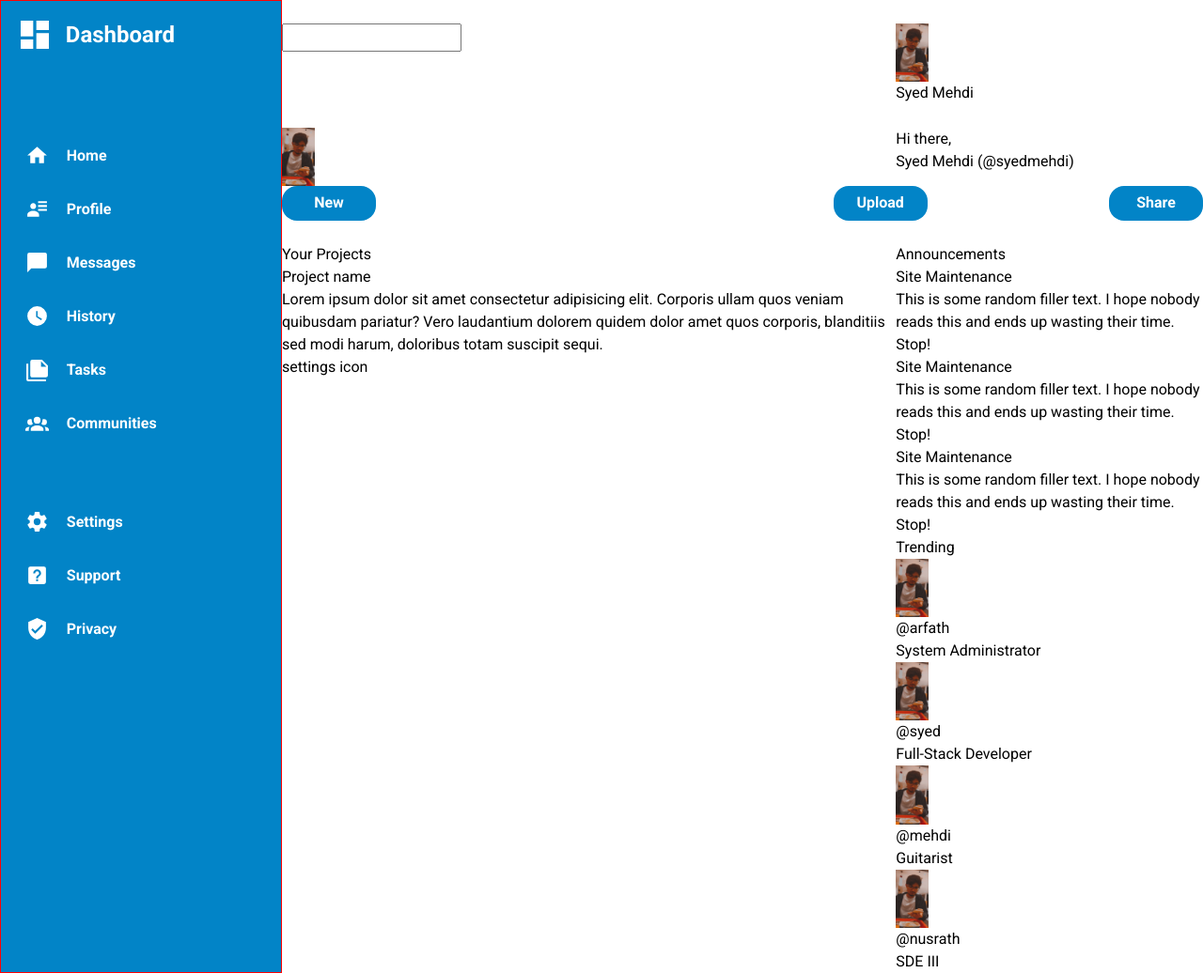
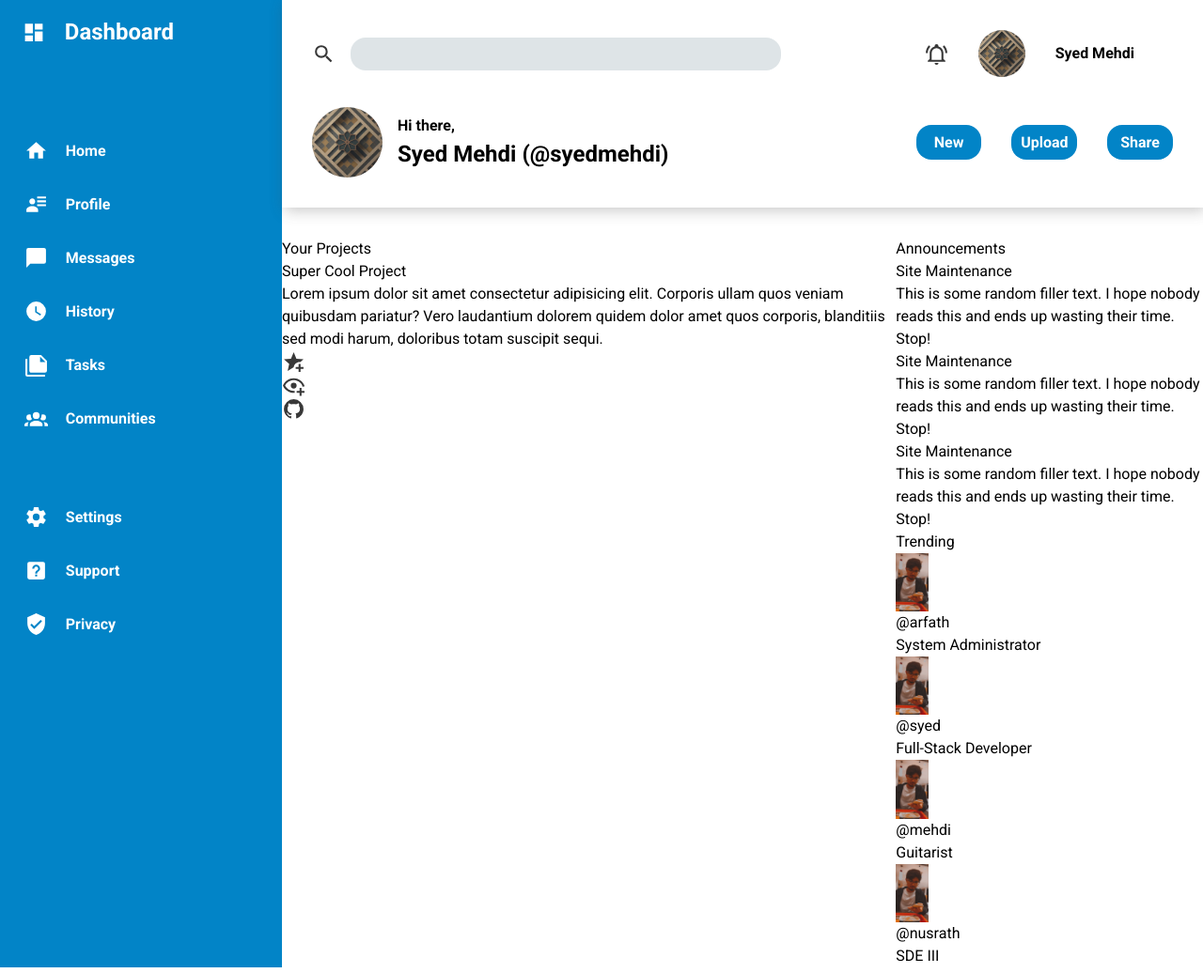
Before and after one commit to Infamous003/dashboard, a plain HTML site: page index.html in a window 1280 px wide. Shown: the whole page at 94% size. Drawn offline with Linux system fonts and the light colour scheme.

Commit message:
Style header

```diff
--- a/general.css
+++ b/general.css
@@ -14,17 +14,9 @@ main {
 
 svg {
     width: 25px;
+    height: 25px;
 }
 
 img{
     width: 35px;
 }
-
-li {
-    list-style-type: none;
-}
-
-ul {
-    padding: 0;
-    margin: 0;
-}
--- a/index.html
+++ b/index.html
@@ -9,6 +9,7 @@
     <link rel="stylesheet" href="./general.css">
     <link rel="stylesheet" href="./buttons.css">
     <link rel="stylesheet" href="./sidebar.css">
+    <link rel="stylesheet" href="./right-section.css">
 </head>
 <body>
     <main>
@@ -61,35 +62,38 @@
 
         <div class="right-section">
             <header>
-                <section>
+                <section class="head-section-top">
+                    <div class="container top-container">
                         <div>
-                        <div>
-                            <svg xmlns="http://www.w3.org/2000/svg" viewBox="0 0 24 24"><title>magnify</title><path d="M9.5,3A6.5,6.5 0 0,1 16,9.5C16,11.11 15.41,12.59 14.44,13.73L14.71,14H15.5L20.5,19L19,20.5L14,15.5V14.71L13.73,14.44C12.59,15.41 11.11,16 9.5,16A6.5,6.5 0 0,1 3,9.5A6.5,6.5 0 0,1 9.5,3M9.5,5C7,5 5,7 5,9.5C5,12 7,14 9.5,14C12,14 14,12 14,9.5C14,7 12,5 9.5,5Z" /></svg>
+                            <svg class="search-icon" xmlns="http://www.w3.org/2000/svg" viewBox="0 0 24 24"><title>magnify</title><path d="M9.5,3A6.5,6.5 0 0,1 16,9.5C16,11.11 15.41,12.59 14.44,13.73L14.71,14H15.5L20.5,19L19,20.5L14,15.5V14.71L13.73,14.44C12.59,15.41 11.11,16 9.5,16A6.5,6.5 0 0,1 3,9.5A6.5,6.5 0 0,1 9.5,3M9.5,5C7,5 5,7 5,9.5C5,12 7,14 9.5,14C12,14 14,12 14,9.5C14,7 12,5 9.5,5Z" /></svg>
                             <input type="text">
                         </div>
                         <div>
-                            <svg xmlns="http://www.w3.org/2000/svg" viewBox="0 0 24 24"><title>bell-ring</title><path d="M21,19V20H3V19L5,17V11C5,7.9 7.03,5.17 10,4.29C10,4.19 10,4.1 10,4A2,2 0 0,1 12,2A2,2 0 0,1 14,4C14,4.1 14,4.19 14,4.29C16.97,5.17 19,7.9 19,11V17L21,19M14,21A2,2 0 0,1 12,23A2,2 0 0,1 10,21M19.75,3.19L18.33,4.61C20.04,6.3 21,8.6 21,11H23C23,8.07 21.84,5.25 19.75,3.19M1,11H3C3,8.6 3.96,6.3 5.67,4.61L4.25,3.19C2.16,5.25 1,8.07 1,11Z" /></svg>
-                            <div class="ppf-containe">
-                                <img src="./img/pfp/me.jpeg" alt="my picture">
+                            <svg xmlns="http://www.w3.org/2000/svg" viewBox="0 0 24 24"><title>bell-ring-outline</title><path d="M10,21H14A2,2 0 0,1 12,23A2,2 0 0,1 10,21M21,19V20H3V19L5,17V11C5,7.9 7.03,5.17 10,4.29C10,4.19 10,4.1 10,4A2,2 0 0,1 12,2A2,2 0 0,1 14,4C14,4.1 14,4.19 14,4.29C16.97,5.17 19,7.9 19,11V17L21,19M17,11A5,5 0 0,0 12,6A5,5 0 0,0 7,11V18H17V11M19.75,3.19L18.33,4.61C20.04,6.3 21,8.6 21,11H23C23,8.07 21.84,5.25 19.75,3.19M1,11H3C3,8.6 3.96,6.3 5.67,4.61L4.25,3.19C2.16,5.25 1,8.07 1,11Z" /></svg>
+                            <div class="pfp-container">
+                                <img src="./img/pfp/pfp.jpeg" alt="my picture">
                             </div>
-                            <p>Syed Mehdi</p>
+                            <p class="name">Syed Mehdi</p>
                         </div>
                     </div>
                 </section>
-                <section>
+                <section class="head-section-bottom">
+                    <div class="container bottom-container">
                         <div>
-                        <div class="ppf-containe">
-                            <img src="./img/pfp/me.jpeg" alt="my picture">
+                            <div class="pfp-container">
+                                <img src="./img/pfp/pfp.jpeg" alt="my picture">
                             </div>
                             <div>
                                 <p>Hi there,</p>
-                            <p>Syed Mehdi (@syedmehdi)</p>
+                                <p class="name">Syed Mehdi (@syedmehdi)</p>
                             </div>
                         </div>
-                    <div>
+
+                        <div class="buttons-container">
                             <button>New</button>
                             <button>Upload</button>
                             <button>Share</button>
+                        </div>
                     </div>
                 </section>
             </header>
@@ -100,11 +104,13 @@
                         <p>Your Projects</p>
                         <div class="card">
                             <div>
-                                <p>Project name</p>
+                                <p>Super Cool Project</p>
                                 <p>Lorem ipsum dolor sit amet consectetur adipisicing elit. Corporis ullam quos veniam quibusdam pariatur? Vero laudantium dolorem quidem dolor amet quos corporis, blanditiis sed modi harum, doloribus totam suscipit sequi.</p>
                             </div>
                             <div>
-                                <p>settings icon</p>
+                                <svg xmlns="http://www.w3.org/2000/svg" viewBox="0 0 24 24"><title>star-plus</title><path d="M5.8 21L7.4 14L2 9.2L9.2 8.6L12 2L14.8 8.6L22 9.2L18.8 12H18C14.9 12 12.4 14.3 12 17.3L5.8 21M17 14V17H14V19H17V22H19V19H22V17H19V14H17Z" /></svg>
+                                <svg xmlns="http://www.w3.org/2000/svg" viewBox="0 0 24 24"><title>eye-plus-outline</title><path d="M12,4.5C7,4.5 2.73,7.61 1,12C2.73,16.39 7,19.5 12,19.5C12.36,19.5 12.72,19.5 13.08,19.45C13.03,19.13 13,18.82 13,18.5C13,18.14 13.04,17.78 13.1,17.42C12.74,17.46 12.37,17.5 12,17.5C8.24,17.5 4.83,15.36 3.18,12C4.83,8.64 8.24,6.5 12,6.5C15.76,6.5 19.17,8.64 20.82,12C20.7,12.24 20.56,12.45 20.43,12.68C21.09,12.84 21.72,13.11 22.29,13.5C22.56,13 22.8,12.5 23,12C21.27,7.61 17,4.5 12,4.5M12,9A3,3 0 0,0 9,12A3,3 0 0,0 12,15A3,3 0 0,0 15,12A3,3 0 0,0 12,9M18,14.5V17.5H15V19.5H18V22.5H20V19.5H23V17.5H20V14.5H18Z" /></svg>
+                                <svg xmlns="http://www.w3.org/2000/svg" viewBox="0 0 24 24"><title>github</title><path d="M12,2A10,10 0 0,0 2,12C2,16.42 4.87,20.17 8.84,21.5C9.34,21.58 9.5,21.27 9.5,21C9.5,20.77 9.5,20.14 9.5,19.31C6.73,19.91 6.14,17.97 6.14,17.97C5.68,16.81 5.03,16.5 5.03,16.5C4.12,15.88 5.1,15.9 5.1,15.9C6.1,15.97 6.63,16.93 6.63,16.93C7.5,18.45 8.97,18 9.54,17.76C9.63,17.11 9.89,16.67 10.17,16.42C7.95,16.17 5.62,15.31 5.62,11.5C5.62,10.39 6,9.5 6.65,8.79C6.55,8.54 6.2,7.5 6.75,6.15C6.75,6.15 7.59,5.88 9.5,7.17C10.29,6.95 11.15,6.84 12,6.84C12.85,6.84 13.71,6.95 14.5,7.17C16.41,5.88 17.25,6.15 17.25,6.15C17.8,7.5 17.45,8.54 17.35,8.79C18,9.5 18.38,10.39 18.38,11.5C18.38,15.32 16.04,16.16 13.81,16.41C14.17,16.72 14.5,17.33 14.5,18.26C14.5,19.6 14.5,20.68 14.5,21C14.5,21.27 14.66,21.59 15.17,21.5C19.14,20.16 22,16.42 22,12A10,10 0 0,0 12,2Z" /></svg>
                             </div>
                         </div>
                     </section>
--- a/reset.css
+++ b/reset.css
@@ -26,3 +26,14 @@ p, h1, h2, h3, h4, h5, h6 {
 #root, #__next {
     isolation: isolate;
 }
+
+/*MY OWN RESETS*/
+
+li {
+    list-style-type: none;
+}
+
+ul {
+    padding: 0;
+    margin: 0;
+}
--- /dev/null
+++ b/right-section.css
@@ -0,0 +1,91 @@
+header {
+    font-weight: bold;
+    padding: 2rem;
+    margin-bottom: 2rem;
+    box-shadow: 3px 3px 15px rgba(70,70,70, 0.3);
+}
+
+
+.head-section-top {
+    /* border: 1px solid red; */
+    height: max-content;
+}
+
+.head-section-bottom {
+    /* border: 1px solid red; */
+    height: max-content;
+}
+
+.container > div {
+    display: flex;
+    align-items: center;
+}
+
+.container > div:nth-child(2){
+    font-weight: bold;
+}
+
+.container > div > input {
+    height: 35px;
+    width: 75%;
+    border: none;
+    background-color: #b5c2c971;
+    border-radius: 1rem;
+}
+
+.search-icon {
+    margin-right: 1rem;
+}
+
+.top-container > div:nth-child(2) {
+    justify-content: center;
+}
+
+.right-section svg {
+    fill: rgb(56, 56, 56);
+}
+
+.top-container .pfp-container {
+    width: 50px;
+    height: 50px;
+    border-radius: 50%;
+    overflow: hidden;
+    margin: 0 2rem;
+}
+
+.pfp-container img {
+    width: 50px;
+    height: 50px;
+}
+
+
+header > section.head-section-top {
+    margin-bottom: 2rem;
+}
+
+/*  HEADER SECTION BOTTOM CONTAINER  */
+
+.bottom-container {
+    /* border: 1px solid red; */
+}
+
+.bottom-container .pfp-container {
+    width: 75px;
+    height: 75px;
+    border-radius: 50%;
+    overflow: hidden;
+    margin-right: 1rem;
+}
+
+.bottom-container .name {
+    font-size: 1.5rem;
+}
+
+.bottom-container .pfp-container img {
+    width: 75px;
+    height: 75px;
+}
+
+.buttons-container button {
+    margin-left: 2rem;
+}
--- a/sidebar.css
+++ b/sidebar.css
@@ -8,7 +8,6 @@
     color: white;
     grid-template-rows: [top]auto [middle]1fr [bottom];
     font-weight: bold;
-    border: 1px solid red;
 }
 
 svg {
--- a/styles.css
+++ b/styles.css
@@ -5,14 +5,10 @@ main {
     grid-template-columns: [start]300px [middle]1fr [end];
 }
 
-
 /*----------  Sidebar  ---------*/
-
 
 .sidebar {
     display: grid;
-    /* grid-template-rows: [top] [middle1] [middle2] [end]; */
-    /* grid-row: 1fr; */
 }
 
 
@@ -20,13 +16,12 @@ main {
 
 .right-section{
     display: grid;
-    grid-template-rows: [top]1fr [middle]3fr [bottom];
+    grid-template-rows: [top]auto [middle]4fr [bottom];
 }
 
 /*----------  Header  ----------*/
 
 header{
-    /* grid-column: middle / end; */
     display: grid;
 }
 
@@ -37,19 +32,15 @@ header > section {
 header > section > div {
     display: grid;
     grid-auto-flow: column;
-    /* height: 75px; */
-    /* grid-template-columns: [start]25px clamp(100px, 500px) [middle2]auto [middle3]auto [end]auto; */
-    grid-template-columns: [start]2fr [middle]1fr [end];
+    grid-template-columns: [start]2fr [middle]minmax(300px, 1fr) [end];
 }
 
 
 /*----------  Main Section ----------*/
 
 .main-section{
-    /* grid-column: middle / end; */
     display: grid;
     grid-template-columns: [start]2fr [middle]1fr [end];
-    /* grid-row: 1fr; */
 }
 
 .projects-section {
```
Also changed, not shown: img/pfp/pfp.jpeg (added). Lines whose indentation alone changed are shown as unchanged.
